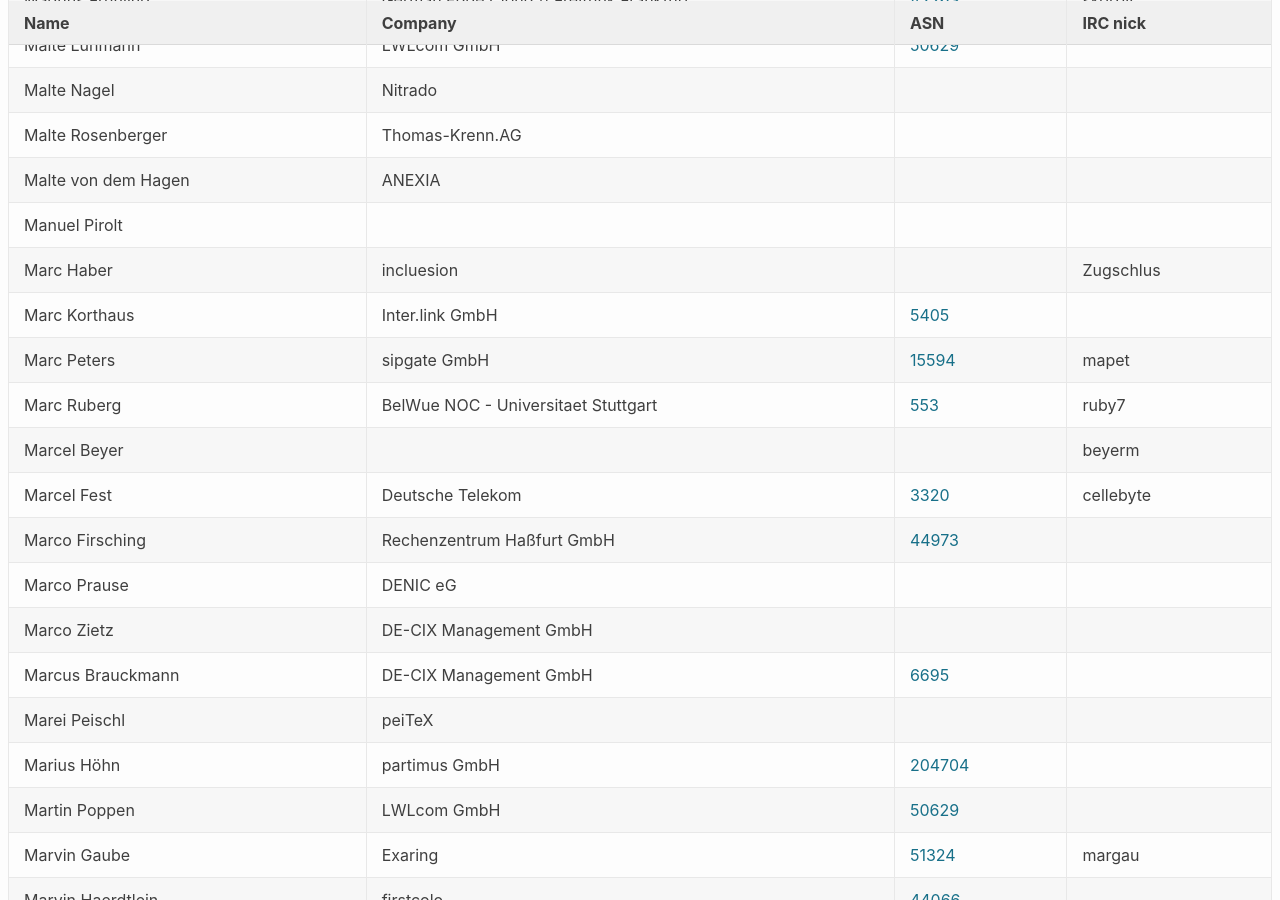
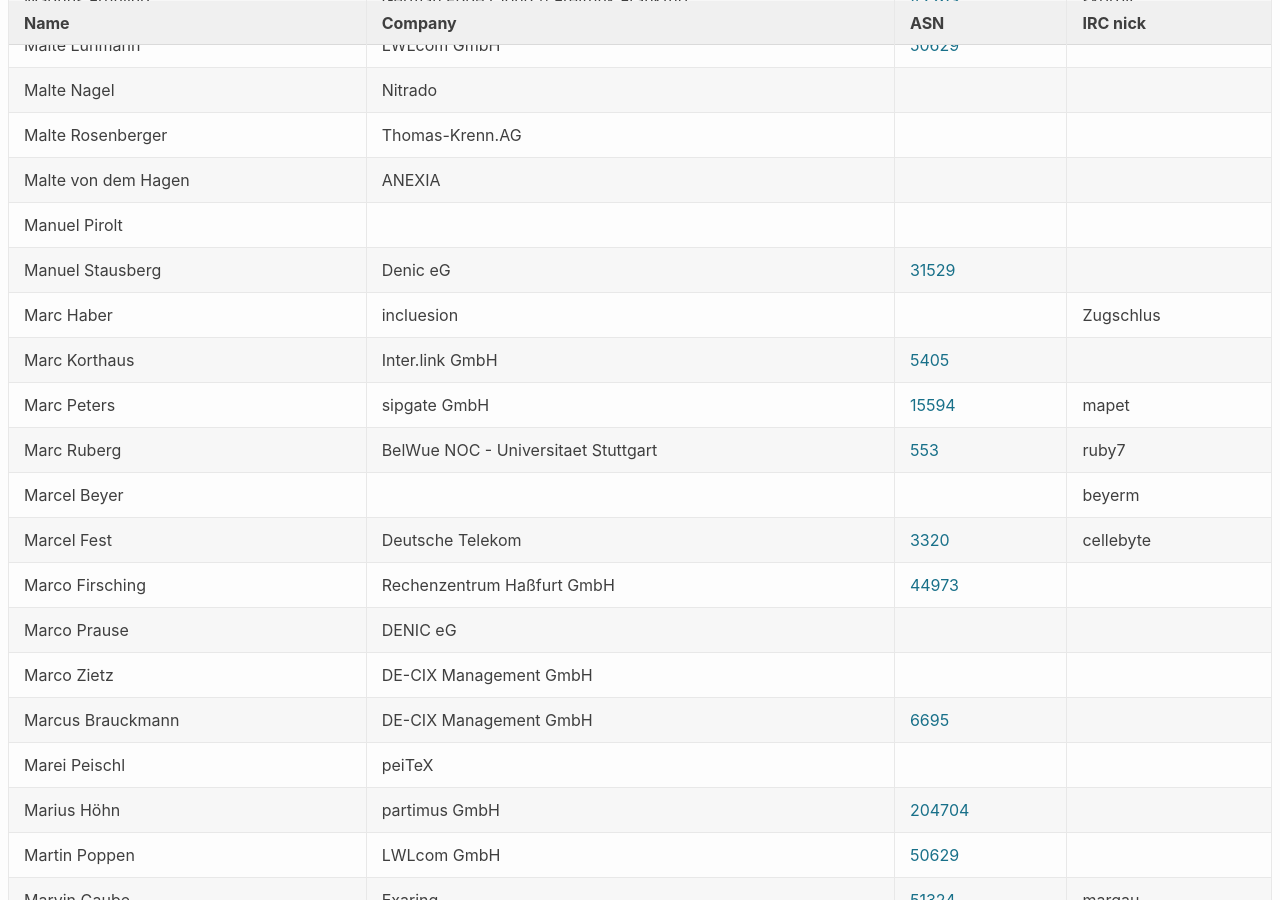
Before and after one commit to denog/pretix-attendeelist, a Jekyll site: the page built from denog14/index.md, in a window 1280 px wide and 900 px high, scrolled down 6634 px. Built offline with Jekyll 4.4.1, drawn with Linux system fonts in a browser that asks for light colours.

Commit message:
Latest data: Thu Nov  3 15:11:37 UTC 2022

```diff
--- a/_data/attendees_denog14_onsite.json
+++ b/_data/attendees_denog14_onsite.json
@@ -892,6 +892,12 @@
     "company": null,
     "irc": null,
     "asn": null
+  },
+  {
+    "name": "Manuel Stausberg",
+    "company": "Denic eG",
+    "irc": null,
+    "asn": "31529"
   },
   {
     "name": "Marcel Beyer",
```
